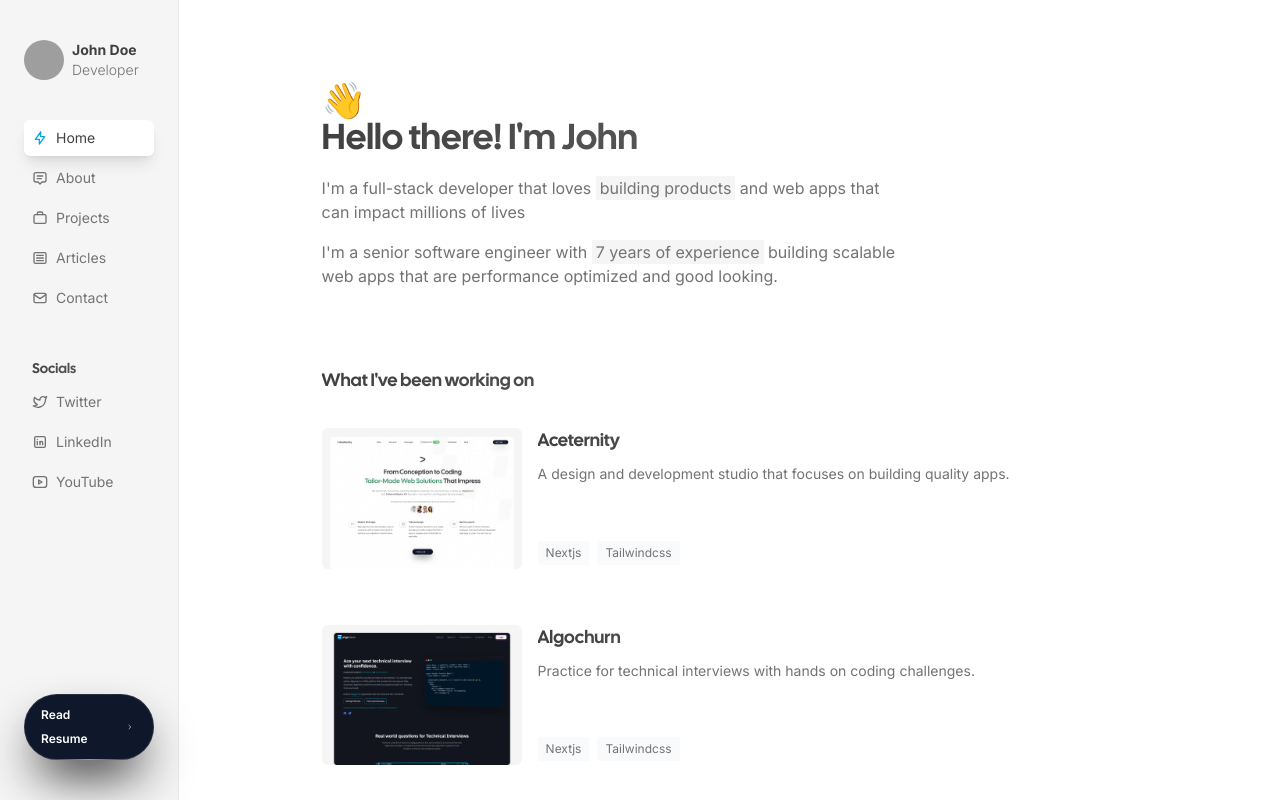
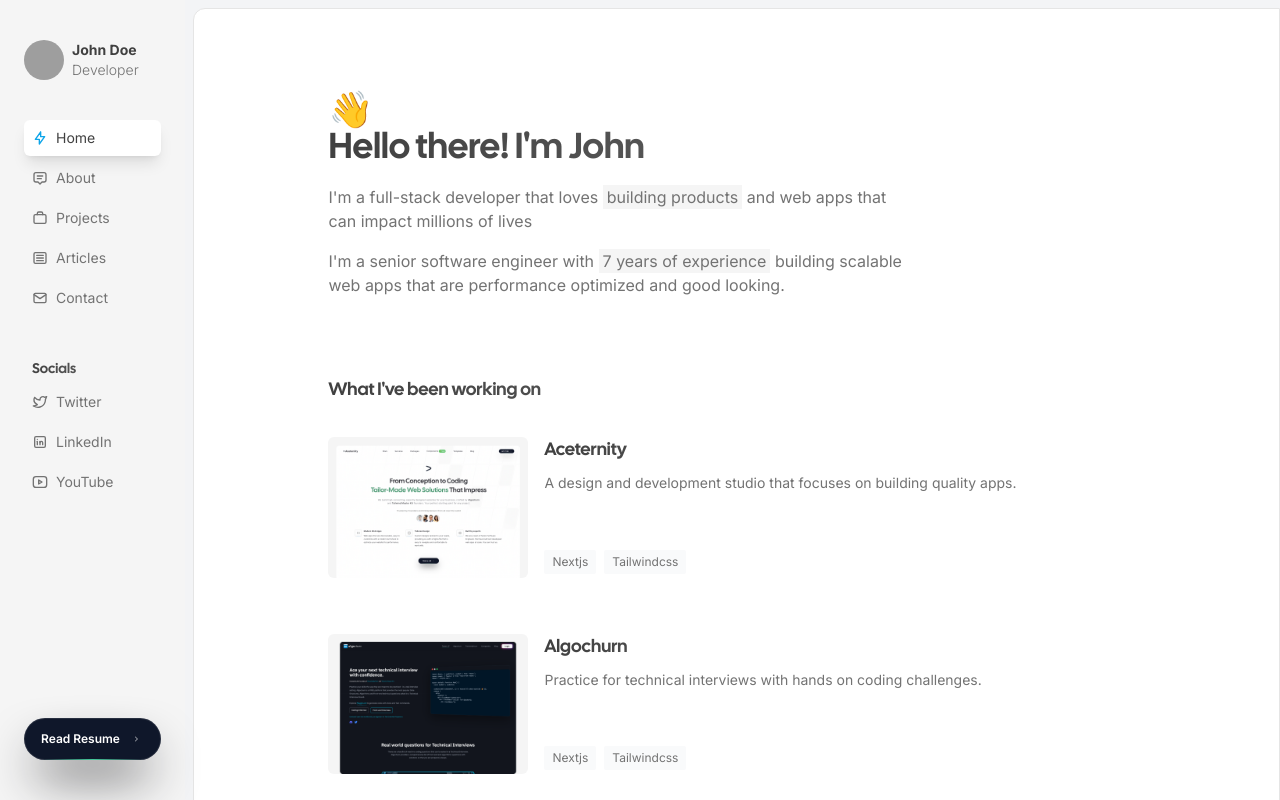
Before and after one commit to manuarora700/sidefolio, a Next.js app: page / in a window 1280 px wide. Built offline with nearby package versions, Linux system fonts and the light colour scheme; grey boxes are pictures that could not be loaded.

Commit message:
fix: new layout for the body

```diff
--- a/src/app/layout.tsx
+++ b/src/app/layout.tsx
@@ -26,13 +26,15 @@ export default function RootLayout({
       <body
         className={twMerge(
           inter.className,
-          "flex antialiased h-screen overflow-hidden"
+          "flex antialiased h-screen overflow-hidden bg-gray-100"
         )}
       >
         <Sidebar />
-        <div className="flex-1 bg-white min-h-screen overflow-y-auto">
-          {children}
-          <Footer />
+        <div className="lg:pl-2 lg:pt-2 bg-gray-100 flex-1 overflow-y-auto">
+          <div className="flex-1 bg-white min-h-screen lg:rounded-tl-xl border border-transparent lg:border-neutral-200 overflow-y-auto">
+            {children}
+            <Footer />
+          </div>
         </div>
       </body>
     </html>
--- a/src/components/Sidebar.tsx
+++ b/src/components/Sidebar.tsx
@@ -30,7 +30,7 @@ export const Sidebar = () => {
             animate={{ x: 0 }}
             transition={{ duration: 0.2, ease: "linear" }}
             exit={{ x: -200 }}
-            className="px-6  z-[100] py-10 bg-neutral-100 lg:w-[14%] border-r border-neutral-200/[0.8] fixed lg:relative  h-screen left-0 lg:flex flex-col justify-between max-w-[14rem]"
+            className="px-6  z-[100] py-10 bg-neutral-100 max-w-[14rem] lg:w-fit  fixed lg:relative  h-screen left-0 flex flex-col justify-between"
           >
             <div className="">
               <SidebarHeader />
```
